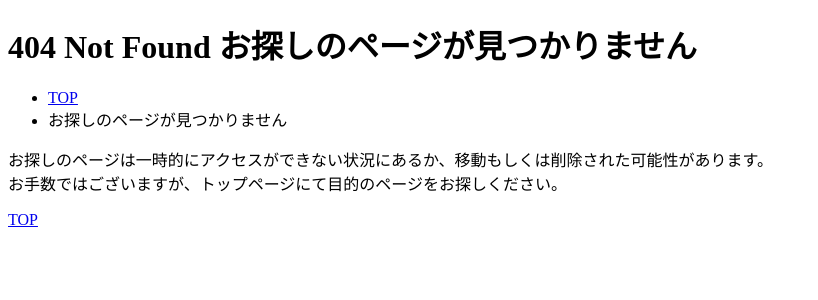
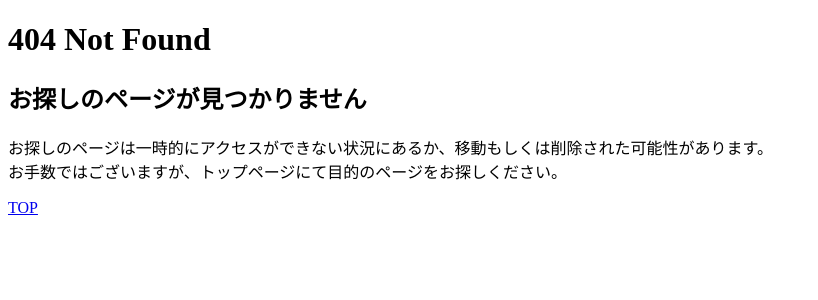
Before and after one commit to VELDOM-Inc/erewhon, a PHP site: page /erewhon/404.html in a window 1280 px wide. Shown: the top 300 px of the page, without its empty margins (0-818 px from the left). Run offline with PHP 8.4, Linux system fonts and the light colour scheme.

Commit message:
エラーページ作成

```diff
--- a/erewhon/404.html
+++ b/erewhon/404.html
@@ -12,7 +12,7 @@
 		<meta property="og:title" content="お探しのページが見つかりません｜エレホン・化成工業株式会社">
 		<meta property="og:description" content="お探しのページが見つかりません。エレホンは創業以来、コンクリート構造物の補修や性能の向上、耐用年数の延長につながる工法や製品の開発、製造、販売を行っています。">
 		<meta property="og:type" content="article">
-		<meta property="og:url" content="https://www.erewhon.co.jp/recruit/404.html">
+		<meta property="og:url" content="https://www.erewhon.co.jp/404.html">
 		<meta property="og:image" content="https://www.erewhon.co.jp/erewhon/common/img/common/og_image.png">
 		<meta property="og:image:alt" content="エレホン・化成工業株式会社">
 		<meta name="robots" content="noindex, nofollow">
@@ -31,44 +31,37 @@
 			<!--#include virtual="/erewhon/common/inc/header.html" -->
 			<!--============================================== /header -->
 
-			<div class="h1 _error_">
-				<div class="h1__inner">
-					<h1 class="h1__ttl" data-aos="fade-up">
-						<span class="__en">404 Not Found</span>
-						<span class="__jp">お探しのページが見つかりません</span>
-					</h1>
-				</div>
-			</div>
-
-			<!-- .breadcrumb -->
-			<nav class="breadcrumb" data-aos="fade-up">
-				<ul class="breadcrumb__inner">
-					<li class="breadcrumb__item"><a href="/erewhon/" class="breadcrumb__link">TOP</a></li>
-					<li class="breadcrumb__item">お探しのページが見つかりません</li>
-				</ul>
-			</nav>
-			<!-- /.breadcrumb -->
-
 			<!-- .contents -->
 			<div class="contents">
-				<div class="contents__inner _narrow_">
-					<div class="mb50 mb30_sp txt_center al_left_sp" data-aos="fade-up">
-						<p>お探しのページは一時的にアクセスができない状況にあるか、移動もしくは削除された可能性があります。<br>
+				<div class="h1">
+					<div class="h1__inner">
+						<h1 class="h1__ttl">
+							<span class="__jp">404 Not Found</span>
+						</h1>
+					</div>
+				</div>
+
+				<div class="contents__inner">
+					<div class="mb50 mb30_sp txt_center al_left_sp" data-aos="fade-bottom" data-aos-once="true">
+						<h2 class="h4"><span class="__txt">お探しのページが見つかりません</span></h2>
+						<p class="txt_mplus">お探しのページは一時的にアクセスができない状況にあるか、移動もしくは削除された可能性があります。<br>
 							お手数ではございますが、トップページにて目的のページをお探しください。</p>
 					</div>
 
-					<div class="al-fc" data-aos="fade-up">
-						<a href="/erewhon/" class="txt-link">
+					<div class="al-fc" data-aos="fade-bottom" data-aos-once="true">
+						<a href="/erewhon/" class="btn-arrow _navy_ _w-l_">
 							<span class="__txt">TOP</span>
+							<span class="__ico icon-txt_link_arrow" aria-hidden="true"></span>
 						</a>
 					</div>
 				</div>
 
-				<!--============================================== bnr-bottom -->
-				<!--#include virtual="/erewhon/common/inc/bnr-bottom.html" -->
-				<!--============================================== /bnr-bottom -->
 			</div>
 			<!-- /.contents -->
+
+			<!--============================================== entry-btn -->
+			<!--#include virtual="/erewhon/common/inc/entry-btn.html" -->
+			<!--============================================== /entry-btn -->
 
 			<!--============================================== footer -->
 			<!--#include virtual="/erewhon/common/inc/footer.html" -->
--- a/erewhon/common/css/pc/contents.css
+++ b/erewhon/common/css/pc/contents.css
@@ -17,7 +17,7 @@
 .contents__inner {
 	max-width: 1340px;
 	margin: 0 auto;
-	padding: 0 30px;
+	padding: 120px 30px;
 }
 
 .contents._col2_ .contents__inner {
@@ -162,7 +162,6 @@
 .h1 {
 	width: 100%;
 	height: 400px;
-	background-size: cover;
 	font-size: 4.0rem;
 	line-height: 1.2;
 	color: var(--white);
@@ -170,6 +169,8 @@
 	/*margin: 108px 0 0;*/
 	z-index: 1;
 	position: relative;
+	background: url("../../img/common/bg_ttl_base.jpg") center center no-repeat;
+	background-size: cover;
 }
 
 @media only screen and (min-width: 768px) and (max-width: 1025px) {
```
Also changed, not shown: erewhon/403.html (+20 -27 lines), erewhon/500.html (+27 -28 lines), erewhon/503.html (+4 -4 lines), erewhon/common/css/sp/contents.css (+7 -2 lines), erewhon/common/img/common/bg_ttl_base.jpg (added), erewhon/common/img/common/bg_ttl_base_sp.jpg (added).
